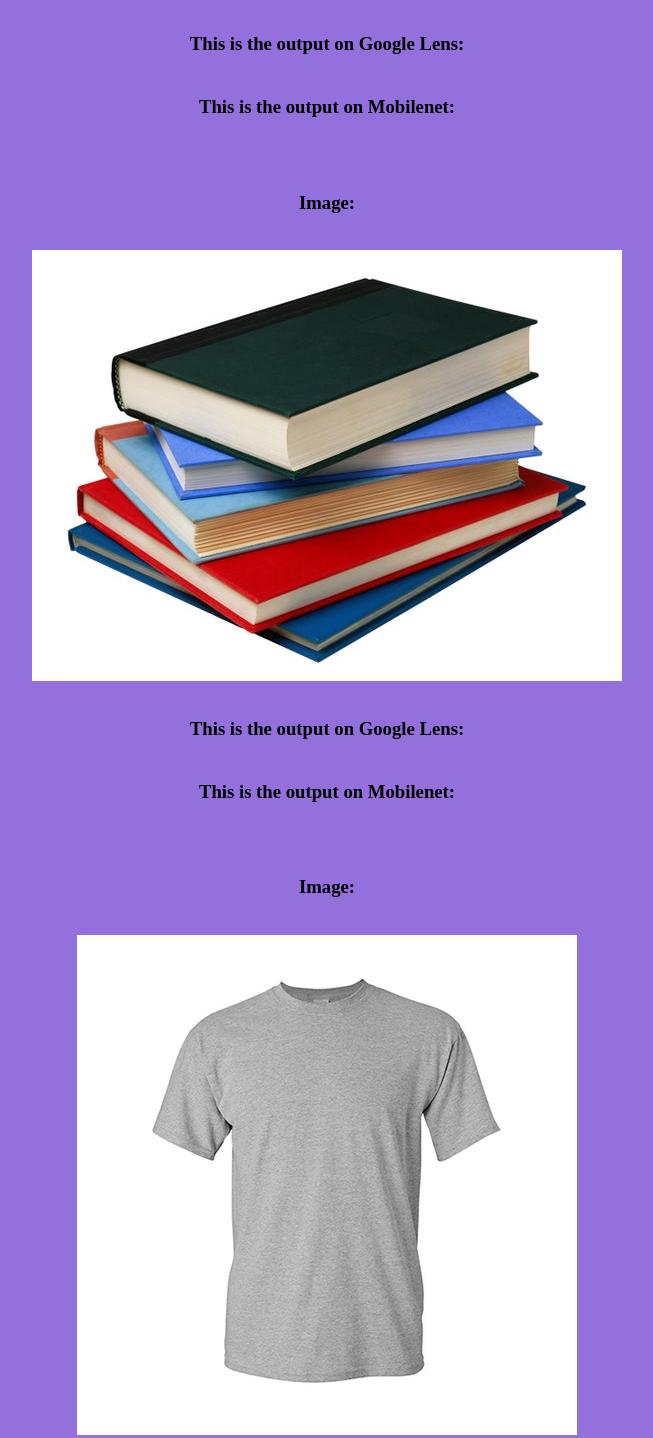
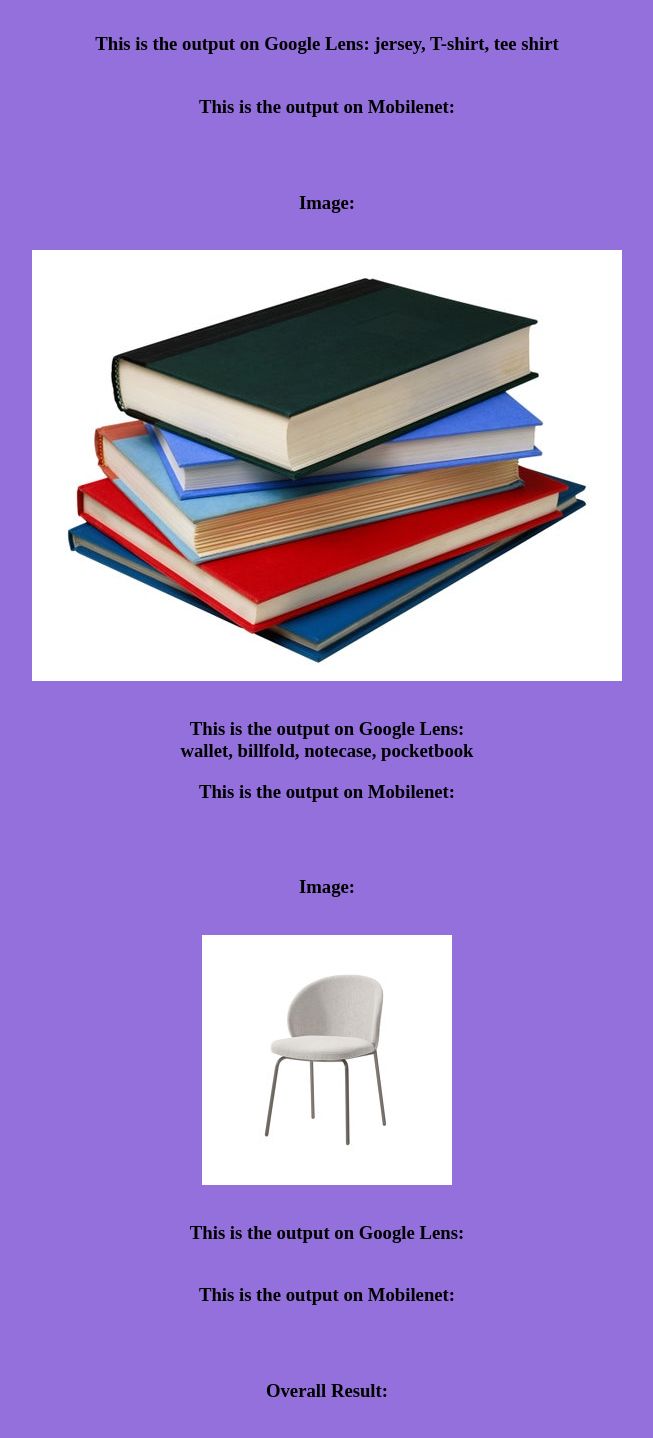
Before and after one commit to RKcoding/Google-Lens-Mobilenet-Case-Study-Project, a plain HTML site: page index.html in a window 1280 px wide. Shown: the part 570-2008 px from the top of the page, without its empty margins (333-986 px from the left). Drawn offline with Linux system fonts and the light colour scheme.

Commit message:
Add files via upload

```diff
--- a/index.html
+++ b/index.html
@@ -16,7 +16,7 @@
                 <br>
                 <br>
                 <h3> This is the output on Google Lens:
-                    <span> </span>
+                    <span> jersey, T-shirt, tee shirt </span>
                     <br> <br>
                 </h3>
                 <h3> This is the output on Mobilenet:
@@ -34,7 +34,7 @@
                 <br>
                 <h3> This is the output on Google Lens:
                     <span> </span>
-                    <br> <br>
+                    <br> wallet, billfold, notecase, pocketbook <br>
                 </h3>
                 <h3> This is the output on Mobilenet:
                     <span> </span>
@@ -46,7 +46,7 @@
                     Image:
                 </h3>
                 <br>
-                <img src="gray_shirt.png">
+                <img src="white_chair.jpg">
                 <br>
                 <br>
                 <h3> This is the output on Google Lens:
@@ -54,7 +54,7 @@
                     <br> <br>
                 </h3>
                 <h3> This is the output on Mobilenet:
-                    <span> </span>
+                    <span>  </span>
                 </h3>
             </div>
             <br> <br>
```
